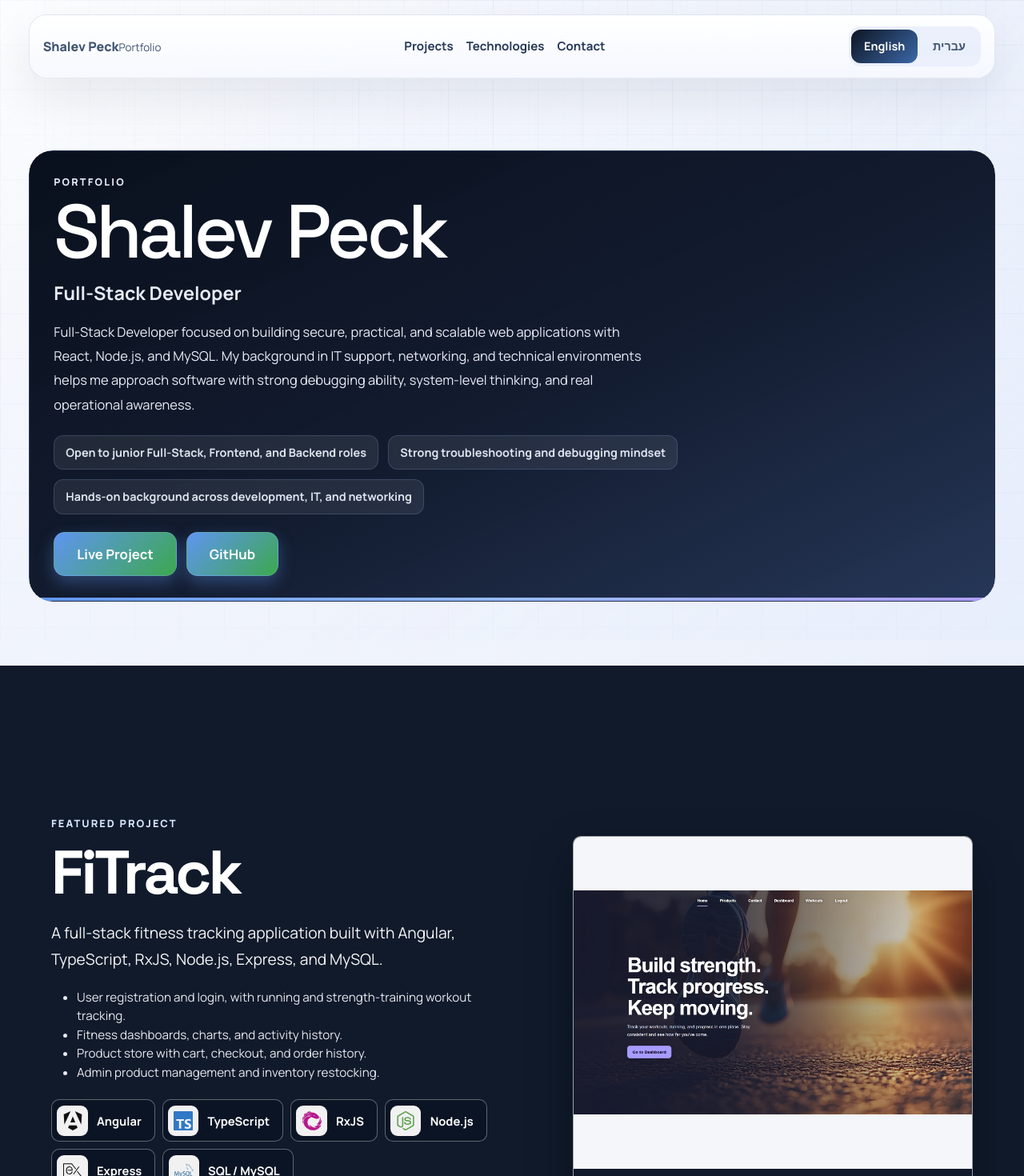
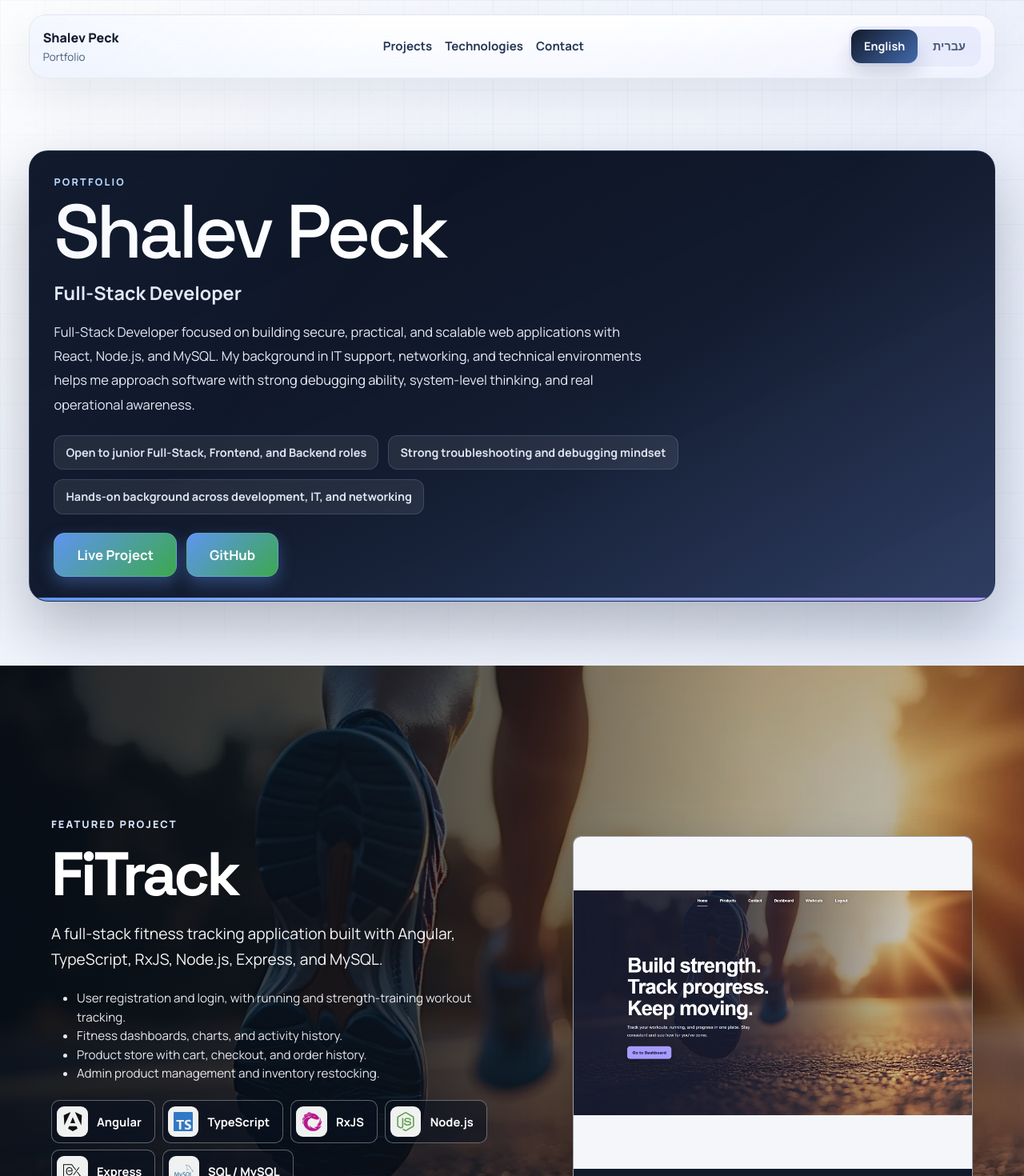
Before and after one commit to shalevp-1/Portfolio, a React (Create React App) app: page / in a window 1280 px wide. Shown: the top 1470 px of the page at 80% size. Built offline with nearby package versions, Linux system fonts and the light colour scheme; the HTML template or start-up script is replaced by a standard one.

Commit message:
Update portfolio styling

```diff
--- a/src/App.css
+++ b/src/App.css
@@ -1,8 +1,8 @@
-/* Layout */
+/* ===== Layout ===== */
 .site-shell {
   position: relative;
   min-height: 100dvh;
-  padding: 1.1rem clamp(.85rem, 2.8vw, 2.4rem) calc(3rem + env(safe-area-inset-bottom, 0px));
+  padding: 1.1rem clamp(0.85rem, 2.8vw, 2.4rem) calc(3rem + env(safe-area-inset-bottom, 0px));
   color: var(--ink-950);
   overflow-x: clip;
 }
@@ -28,19 +28,30 @@
   opacity: .88;
 }
 
-/* Shared */
+/* ===== Shared ===== */
 .panel,
 .navbar {
   position: relative;
   border: 1px solid rgba(82,104,148,.14);
   border-radius: 24px;
   background: linear-gradient(180deg, rgba(255,255,255,.95), rgba(245,248,255,.88));
-  box-shadow: 0 24px 56px rgba(18,28,48,.08);
+  box-shadow: 0 24px 56px rgba(18,28,48,.08), inset 0 1px 0 rgba(255,255,255,.74);
   backdrop-filter: blur(14px);
   overflow: clip;
 }
 
-/* Navbar */
+.panel::before {
+  content: '';
+  position: absolute;
+  inset: 0;
+  border-radius: inherit;
+  background:
+    linear-gradient(135deg, rgba(124,165,255,.08), transparent 34%),
+    linear-gradient(315deg, rgba(173,157,255,.07), transparent 42%);
+  pointer-events: none;
+}
+
+/* ===== Navbar ===== */
 .navbar {
   position: sticky;
   top: 1rem;
@@ -62,16 +73,23 @@
 
 .brand {
   display: flex;
-  flex-direction: column;
-  gap: .08rem;
+  align-items: center;
+  gap: .85rem;
   color: inherit;
   text-decoration: none;
 }
-.brand strong { font-size: 1rem; font-weight: 800; }
-.brand span { color: var(--ink-600); font-size: .84rem; }
+.brand-text {
+  display: flex;
+  flex-direction: column;
+  gap: .08rem;
+}
+.brand-text strong { font-size: 1rem; font-weight: 800; }
+.brand-text span { color: var(--ink-600); font-size: .84rem; }
 
 .nav-links {
   display: flex;
+  align-items: center;
+  justify-content: center;
   gap: 1rem;
   flex-wrap: wrap;
 }
@@ -81,6 +99,7 @@
   text-decoration: none;
   font-size: .94rem;
   font-weight: 650;
+  transition: color 180ms ease;
 }
 .nav-links a::after {
   content: '';
@@ -88,12 +107,15 @@
   inset-inline: 0;
   bottom: -.3rem;
   height: 2px;
+  border-radius: 999px;
   background: linear-gradient(90deg, var(--teal-500), var(--violet-500));
   transform: scaleX(0);
   transition: transform 180ms ease;
 }
-.nav-links a:hover { color: var(--ink-950); }
-.nav-links a:hover::after { transform: scaleX(1); }
+.nav-links a:hover,
+.nav-links a:focus-visible { color: var(--ink-950); }
+.nav-links a:hover::after,
+.nav-links a:focus-visible::after { transform: scaleX(1); }
 
 .language-switcher {
   display: inline-flex;
@@ -112,37 +134,74 @@
   font-size: .9rem;
   font-weight: 700;
   padding: .65rem .98rem;
+  transition: background 180ms ease, color 180ms ease, box-shadow 180ms ease;
 }
+.language-switcher button:hover { color: var(--ink-950); }
 .language-switcher .is-active {
   background: linear-gradient(135deg, var(--ink-950), var(--teal-700));
   color: #fff;
+  box-shadow: 0 16px 26px rgba(23,35,62,.16);
 }
 
-/* Sections */
+/* ===== Sections ===== */
 .section-block {
   position: relative;
   margin-top: clamp(3.5rem, 8vw, 5.6rem);
   padding: clamp(1.35rem, 3.2vw, 1.9rem);
   border-radius: 30px;
+  isolation: isolate;
   overflow: clip;
   scroll-margin-top: 7rem;
 }
-.section-me { padding: 0; }
+.section-block > * { position: relative; z-index: 1; }
+.section-block::before {
+  content: '';
+  position: absolute;
+  inset: 0;
+  border-radius: inherit;
+  pointer-events: none;
+}
 
-.section-skills,
-.section-contact {
+.section-me { padding: 0; overflow: visible; }
+
+.section-skills {
   border: 1px solid rgba(105,127,177,.14);
   background: linear-gradient(155deg, rgba(252,253,255,.9), rgba(235,242,255,.95));
   box-shadow: 0 30px 70px rgba(19,31,56,.08);
 }
+.section-skills::before {
+  background:
+    linear-gradient(90deg, rgba(109,162,255,.08), transparent 42%),
+    repeating-linear-gradient(90deg, rgba(82,103,150,.06) 0 1px, transparent 1px 70px);
+}
 
-/* Intro */
+.section-contact {
+  border: 1px solid rgba(93,115,169,.14);
+  background: linear-gradient(150deg, rgba(255,255,255,.96), rgba(243,248,255,.94));
+  box-shadow: 0 30px 70px rgba(19,31,56,.08);
+}
+.section-contact::before {
+  background:
+    linear-gradient(125deg, rgba(109,162,255,.09), transparent 34%),
+    repeating-linear-gradient(45deg, rgba(91,112,158,.05) 0 1px, transparent 1px 22px);
+}
+
+/* ===== Intro ===== */
+.me { display: grid; gap: 1.1rem; }
+
+.me-intro-panel,
+.skill-group-panel,
+.contact-details-panel {
+  padding: clamp(1.35rem, 3vw, 1.9rem);
+}
+
 .me-intro-panel {
-  padding: clamp(1.35rem, 3vw, 1.9rem);
+  isolation: isolate;
   background: linear-gradient(155deg, #09101d, rgba(16,25,45,.99) 54%, rgba(33,50,83,.98));
   border-color: rgba(129,165,233,.16);
   color: #fff;
   box-shadow: 0 34px 76px rgba(14,22,38,.28);
+  backdrop-filter: none;
 }
 .me-intro-panel::after {
   content: '';
@@ -152,8 +211,9 @@
   background: linear-gradient(90deg, var(--teal-500), var(--amber-500), var(--violet-500));
 }
 .me-intro-panel .me-eyebrow,
-.me-intro-panel .me-role,
-.me-intro-panel .me-summary { color: rgba(240,245,255,.96); }
+.me-intro-panel .me-summary,
+.me-intro-panel .me-role { color: rgba(240,245,255,.96); }
+.me-intro-panel .me-eyebrow { color: rgba(191,220,255,.98); }
 
 .me-eyebrow,
 .section-eyebrow,
@@ -168,8 +228,7 @@
 
 .me h1,
 .section-heading h2,
-.section-panel-header h3,
-.project-copy h2 {
+.section-panel-header h3 {
   font-family: var(--font-display);
   letter-spacing: -.05em;
 }
@@ -198,8 +257,8 @@
   display: flex;
   flex-wrap: wrap;
   gap: .75rem;
-  margin-top: 1.4rem;
 }
+.credential-list { margin-top: 1.4rem; }
 
 .status-pill {
   display: inline-flex;
@@ -214,32 +273,46 @@
   font-weight: 700;
 }
 
+.cta-group { margin-top: 1.45rem; }
+
 .button-link {
   display: inline-flex;
   align-items: center;
   justify-content: center;
+  gap: .6rem;
   min-height: 3.05rem;
   padding: .9rem 1.22rem;
   border-radius: 14px;
   border: 1px solid transparent;
+  color: inherit;
   text-decoration: none;
   font-weight: 750;
-  transition: transform 220ms ease;
+  transition: transform 220ms ease, background 220ms ease, border-color 220ms ease;
 }
-.button-link:hover { transform: translateY(-2px); }
+.button-link:hover,
+.button-link:focus-visible { transform: translateY(-2px); }
 .button-link.primary {
   background: linear-gradient(135deg, #fefefe, rgba(205,223,255,.96));
   color: var(--ink-950);
+  box-shadow: 0 18px 30px rgba(16,27,48,.16);
 }
 .button-link.secondary,
+.button-link.third,
 .button-link.forMyButton {
   background: rgba(255,255,255,.08);
   border-color: rgba(176,203,255,.18);
   color: #fff;
 }
+.button-link.ghost {
+  background: rgba(255,255,255,.7);
+  border-color: rgba(101,126,182,.16);
+}
 
-/* Skills */
-.section-heading { max-width: 58rem; margin-bottom: 1.45rem; }
+/* ===== Skills ===== */
+.section-heading {
+  max-width: 58rem;
+  margin-bottom: 1.45rem;
+}
 .section-heading h2 {
   margin: .55rem 0 0;
   font-size: clamp(2.05rem, 4.6vw, 3.3rem);
@@ -251,7 +324,11 @@
   font-size: 1.04rem;
   line-height: 1.82;
 }
-.section-panel-header h3 { margin: 0; font-size: 1.34rem; }
+.section-panel-header h3 {
+  margin: 0;
+  font-size: 1.34rem;
+  line-height: 1.2;
+}
 .section-panel-header p {
   margin: .55rem 0 0;
   color: var(--ink-700);
@@ -259,11 +336,15 @@
 }
 
 .skill-group-grid { display: grid; gap: 1rem; }
-.skill-group-panel {
-  display: grid;
-  gap: 1.2rem;
-  padding: clamp(1.35rem, 3vw, 1.9rem);
+.skill-group-panel { display: grid; gap: 1.2rem; }
+.skill-group-panel:nth-child(1) {
   background: linear-gradient(150deg, rgba(255,255,255,.94), rgba(246,249,255,.88));
+}
+.skill-group-panel:nth-child(2) {
+  background: linear-gradient(155deg, rgba(246,250,255,.96), rgba(232,240,255,.92));
+}
+.skill-group-panel:nth-child(3) {
+  background: linear-gradient(150deg, rgba(255,255,255,.95), rgba(241,245,255,.9));
 }
 
 .technology-grid {
@@ -284,11 +365,16 @@
 .technology-card {
   display: grid;
   gap: .72rem;
+  align-content: start;
   min-height: 10.6rem;
   padding: 1rem;
-  transition: transform 220ms ease;
+  transition: transform 220ms ease, border-color 220ms ease, box-shadow 220ms ease;
 }
-.technology-card:hover { transform: translateY(-4px); }
+.technology-card:hover {
+  transform: translateY(-4px);
+  border-color: rgba(106,150,228,.26);
+  box-shadow: 0 18px 30px rgba(23,35,62,.08);
+}
 
 .technology-icon-shell {
   display: grid;
@@ -297,26 +383,28 @@
   height: 3.45rem;
   border-radius: 14px;
   background: linear-gradient(135deg, rgba(255,255,255,.96), rgba(231,239,255,.92));
+  box-shadow: 0 14px 24px rgba(22,34,59,.06);
 }
 .technology-svg { width: 1.84rem; height: 1.84rem; }
+.technology-card strong { font-size: 1rem; }
 .technology-card span {
   color: var(--ink-700);
   font-size: .92rem;
   line-height: 1.6;
 }
 
-/* Contact */
+/* ===== Contact ===== */
 .contact-details-panel {
   display: grid;
   gap: 1rem;
-  padding: clamp(1.35rem, 3vw, 1.9rem);
+  background: linear-gradient(160deg, rgba(255,255,255,.96), rgba(244,248,255,.92));
 }
 .contact-grid {
   display: grid;
-  grid-template-columns: minmax(0, 1.7fr) minmax(0, 1fr) minmax(0, .9fr);
+  grid-template-columns: minmax(0,1.72fr) minmax(0,.96fr) minmax(0,.9fr);
   gap: .85rem;
 }
-.contact-card { padding: 1rem; }
+.contact-card { min-width: 0; padding: 1rem; }
 .contact-card span {
   display: block;
   margin-bottom: .45rem;
@@ -330,6 +418,7 @@
   display: block;
   color: var(--ink-950);
   font-weight: 750;
+  line-height: 1.6;
   text-decoration: none;
 }
 .contact-value-inline-ltr {
@@ -338,32 +427,39 @@
   white-space: nowrap;
   text-align: left;
   font-size: clamp(.76rem, .72rem + .34vw, .95rem);
+  letter-spacing: -.02em;
 }
 
-/* Footer */
+/* ===== Footer ===== */
 .footer {
   margin-top: 2.8rem;
   padding: 1rem 0 calc(.75rem + env(safe-area-inset-bottom, 0px));
   text-align: center;
+}
+.footer p {
+  margin: 0;
   color: var(--ink-500);
   font-size: .94rem;
 }
 
-/* Reveal */
+/* ===== Reveal ===== */
 [data-reveal] {
   opacity: 0;
-  transition: opacity 1.1s cubic-bezier(.22,1,.36,1), transform 1.5s cubic-bezier(.22,1,.36,1);
+  transition:
+    opacity 1160ms cubic-bezier(.22,1,.36,1),
+    transform 1500ms cubic-bezier(.22,1,.36,1);
   transition-delay: var(--reveal-delay, 0ms);
+  will-change: opacity, transform;
 }
-[data-reveal='up'] { transform: translateY(28px); }
-[data-reveal='left'] { transform: translateX(-76px); }
-[data-reveal='right'] { transform: translateX(76px); }
+[data-reveal='up'] { transform: translate3d(0, 28px, 0) scale(.994); }
+[data-reveal='left'] { transform: translate3d(-76px, 0, 0) scale(.994); }
+[data-reveal='right'] { transform: translate3d(76px, 0, 0) scale(.994); }
 [data-reveal].is-visible {
   opacity: 1;
-  transform: none;
+  transform: translate3d(0, 0, 0) scale(1);
 }
 
-/* RTL */
+/* ===== RTL ===== */
 .site-shell[data-dir='rtl'] .me-intro-panel,
 .site-shell[data-dir='rtl'] .section-heading,
 .site-shell[data-dir='rtl'] .section-panel-header,
@@ -374,9 +470,8 @@
 
 .site-shell[data-dir='rtl'] .me h1,
 .site-shell[data-dir='rtl'] .section-heading h2,
-.site-shell[data-dir='rtl'] .section-panel-header h3,
-.site-shell[data-dir='rtl'] .project-copy h2 {
-  font-family: 'Heebo', 'Manrope', sans-serif;
+.site-shell[data-dir='rtl'] .section-panel-header h3 {
+  font-family: 'Heebo', 'Manrope', 'Segoe UI', sans-serif;
   letter-spacing: 0;
 }
 
@@ -388,15 +483,33 @@
   text-transform: none;
 }
 
-.site-shell[data-dir='rtl'] .navbar,
-.site-shell[data-dir='rtl'] .brand { flex-direction: row-reverse; }
-.site-shell[data-dir='rtl'] .nav-links,
+.site-shell[data-dir='rtl'] .me-role,
+.site-shell[data-dir='rtl'] .me-summary,
+.site-shell[data-dir='rtl'] .section-description,
+.site-shell[data-dir='rtl'] .section-panel-header p,
+.site-shell[data-dir='rtl'] .technology-card strong,
+.site-shell[data-dir='rtl'] .technology-card span,
+.site-shell[data-dir='rtl'] .project-summary,
+.site-shell[data-dir='rtl'] .contact-value { unicode-bidi: plaintext; }
+
 .site-shell[data-dir='rtl'] .credential-list,
 .site-shell[data-dir='rtl'] .cta-group { justify-content: flex-start; }
+
+.site-shell[data-dir='rtl'] .brand,
+.site-shell[data-dir='rtl'] .navbar { flex-direction: row-reverse; }
+
+.site-shell[data-dir='rtl'] .nav-links { justify-content: flex-start; }
 .site-shell[data-dir='rtl'] .contact-grid { direction: rtl; }
+.site-shell[data-dir='rtl'] .technology-card,
+.site-shell[data-dir='rtl'] .contact-card {
+  justify-items: start;
+  align-content: start;
+}
+.site-shell[data-dir='rtl'] .technology-icon-shell { justify-self: start; }
+.site-shell[data-dir='rtl'] .status-pill { text-align: right; }
 .site-shell[data-dir='rtl'] .contact-value-inline-ltr { text-align: left; }
 
-/* Projects */
+/* ===== Projects ===== */
 .projects-section {
   margin-top: clamp(3rem, 7vw, 5rem);
   direction: ltr;
@@ -410,19 +523,24 @@
   min-height: 115svh;
   margin-left: calc(50% - 50vw);
   overflow: hidden;
+  isolation: isolate;
   background: #101a2b;
   color: #fff;
 }
-.project-showcase + .project-showcase { margin-top: clamp(8rem, 16vh, 12rem); }
+.project-showcase + .project-showcase {
+  margin-top: clamp(8rem, 16vh, 12rem);
+}
 .project-showcase::before {
   content: '';
   position: absolute;
   z-index: -1;
   inset: 0;
-  background:
-    linear-gradient(90deg, rgba(5,12,22,.88), rgba(5,12,22,.34) 70%, rgba(5,12,22,.22)),
+  background-image:
+    linear-gradient(90deg, rgba(5,12,22,.88) 0%, rgba(5,12,22,.7) 40%, rgba(5,12,22,.34) 74%, rgba(5,12,22,.22)),
     linear-gradient(0deg, rgba(5,12,22,.48), transparent 62%),
-    var(--project-background-image) center / cover;
+    var(--project-background-image);
+  background-size: cover;
+  background-position: center;
 }
 
 .project-showcase-inner {
@@ -434,13 +552,17 @@
   gap: clamp(2rem, 5vw, 5rem);
   margin-inline: auto;
   padding: clamp(3rem, 7vh, 6rem) clamp(1.25rem, 5vw, 5rem);
+  direction: ltr;
 }
 
-.project-copy { max-width: 48rem; }
+.project-copy {
+  max-width: 48rem;
+  text-align: left;
+}
 .project-showcase-rtl .project-copy {
   direction: rtl;
   text-align: right;
-  font-family: 'Heebo', 'Manrope', sans-serif;
+  font-family: 'Heebo', 'Manrope', 'Segoe UI', sans-serif;
 }
 
 .project-showcase .project-kicker {
@@ -453,11 +575,18 @@
 }
 .project-copy h2 {
   margin: 0;
+  color: #fff;
+  font-family: var(--font-display);
   font-size: clamp(3rem, 6vw, 6rem);
   font-weight: 700;
   line-height: .98;
+  letter-spacing: -.055em;
 }
-.project-showcase-rtl .project-copy h2 { letter-spacing: 0; line-height: 1.12; }
+.project-showcase-rtl .project-copy h2 {
+  font-family: 'Heebo', 'Manrope', 'Segoe UI', sans-serif;
+  letter-spacing: 0;
+  line-height: 1.12;
+}
 .project-showcase .project-summary {
   max-width: 38rem;
   margin: 1.35rem 0 0;
@@ -465,6 +594,13 @@
   font-size: clamp(1.08rem, 1.5vw, 1.3rem);
   line-height: 1.68;
 }
+.project-showcase-rtl .project-summary,
+.project-showcase-rtl .project-highlights { unicode-bidi: plaintext; }
+.project-showcase-rtl .project-kicker {
+  letter-spacing: .04em;
+  text-transform: none;
+}
+
 .project-showcase .project-highlights {
   margin-top: 1.25rem;
   color: rgba(248,250,255,.92);
@@ -481,14 +617,24 @@
 .project-showcase .project-tech-list span {
   display: inline-flex;
   align-items: center;
+  padding: .45rem .7rem;
+  border: 1px solid rgba(255,255,255,.34);
+  border-radius: 5px;
+  background: rgba(9,18,31,.58);
+  color: #fff;
+  font-size: .82rem;
+  font-weight: 650;
+}
+.project-showcase .project-tech-list .has-tech-icon {
   gap: .7rem;
   padding: .4rem 1rem .4rem .4rem;
-  border: 1px solid rgba(255,255,255,.34);
   border-radius: 10px;
-  background: rgba(9,18,31,.58);
-  color: #fff;
   font-size: .92rem;
-  font-weight: 650;
+  transition: transform .2s ease, background .2s ease;
+}
+.project-showcase .project-tech-list .has-tech-icon:hover {
+  transform: translateY(-2px);
+  background: rgba(9,18,31,.78);
 }
 .project-showcase .project-tech-icon {
   display: grid;
@@ -516,6 +662,7 @@
   display: inline-flex;
   min-height: 3rem;
   align-items: center;
+  justify-content: center;
   padding: .78rem 1.1rem;
   border: 1px solid rgba(255,255,255,.68);
   border-radius: 6px;
@@ -524,7 +671,7 @@
   font-size: .9rem;
   font-weight: 750;
   text-decoration: none;
-  transition: background 180ms ease, transform 180ms ease;
+  transition: background 180ms ease, border-color 180ms ease, transform 180ms ease;
 }
 .project-showcase .project-action-primary {
   border-color: #fff;
@@ -532,6 +679,7 @@
   color: #17243a;
 }
 .project-showcase .project-action:hover {
+  border-color: #fff;
   background: rgba(255,255,255,.18);
   transform: translateY(-1px);
 }
@@ -547,6 +695,8 @@
 }
 
 .project-carousel {
+  display: grid;
+  width: 100%;
   overflow: hidden;
   border: 1px solid rgba(255,255,255,.58);
   border-radius: 10px;
@@ -556,6 +706,7 @@
 .project-carousel-frame {
   position: relative;
   aspect-ratio: 6 / 5;
+  overflow: hidden;
   background: #f4f6fa;
 }
 .project-carousel-image {
@@ -568,12 +719,15 @@
   transition: opacity 850ms ease;
 }
 .project-carousel-image.is-active { opacity: 1; }
+.project-carousel-image.is-outgoing { opacity: 0; }
 
 .project-carousel-controls {
   display: flex;
+  align-items: center;
   justify-content: flex-end;
   gap: .4rem;
   padding: .55rem .7rem;
+  background: #101a2b;
   direction: ltr;
 }
 .project-carousel-controls button {
@@ -594,9 +748,10 @@
   border-radius: 5px;
   color: #fff;
   font-size: .78rem;
+  font-variant-numeric: tabular-nums;
 }
 
-/* Responsive */
+/* ===== Responsive ===== */
 @media (max-width: 920px) {
   .contact-grid { grid-template-columns: 1fr 1fr; }
   .contact-card:first-child { grid-column: 1 / -1; }
@@ -609,12 +764,15 @@
     gap: 2.25rem;
     padding-block: 5rem;
   }
-  .project-gallery { justify-self: start; }
+  .project-gallery {
+    max-width: 680px;
+    justify-self: start;
+  }
 }
 
 @media (max-width: 860px) {
   [data-reveal='left'],
-  [data-reveal='right'] { transform: translateY(24px); }
+  [data-reveal='right'] { transform: translate3d(0, 24px, 0) scale(.994); }
 }
 
 @media (max-width: 780px) {
@@ -626,10 +784,11 @@
   }
   .nav-links {
     width: 100%;
+    justify-content: flex-start;
     overflow-x: auto;
     flex-wrap: nowrap;
   }
-  .language-switcher { width: 100%; }
+  .language-switcher { align-self: stretch; }
   .language-switcher button { flex: 1; }
   .contact-grid { grid-template-columns: 1fr; }
   .contact-card:first-child { grid-column: auto; }
@@ -637,18 +796,33 @@
 }
 
 @media (max-width: 600px) {
-  .project-showcase { min-height: 100svh; }
-  .project-showcase-inner { padding: 4.5rem 1.1rem 2.5rem; }
+  .projects-section { margin-top: 2.5rem; }
+  .project-showcase { min-height: 100svh; height: auto; }
+  .project-showcase-inner {
+    gap: 2rem;
+    padding: 4.5rem 1.1rem 2.5rem;
+  }
   .project-copy h2 { font-size: clamp(3rem, 14vw, 4.2rem); }
-  .project-showcase .project-action { min-height: 2.85rem; font-size: .82rem; }
+  .project-showcase .project-summary { font-size: 1.05rem; }
+  .project-showcase .project-action {
+    min-height: 2.85rem;
+    font-size: .82rem;
+  }
 }
 
 @media (max-width: 560px) {
-  .section-block { border-radius: 24px; padding: 1rem; }
+  .section-block {
+    border-radius: 24px;
+    padding: 1rem;
+  }
+  .panel,
+  .technology-card,
+  .contact-card { border-radius: 18px; }
   .button-link,
   .status-pill { width: 100%; }
   .cta-group { flex-direction: column; }
   .technology-grid { grid-template-columns: repeat(auto-fit, minmax(132px, 1fr)); }
+  .me-intro-panel { padding: 1rem; }
   .me h1 { font-size: clamp(2rem, 6vw, 3.5rem); }
   .me-role { font-size: clamp(1rem, 2vw, 1.2rem); }
   .me-summary { font-size: .95rem; }
@@ -660,4 +834,11 @@
     transform: none !important;
     transition: none !important;
   }
+  .button-link,
+  .technology-card,
+  .navbar,
+  .project-carousel-image,
+  .project-showcase .project-action {
+    transition: none !important;
+  }
 }
```
